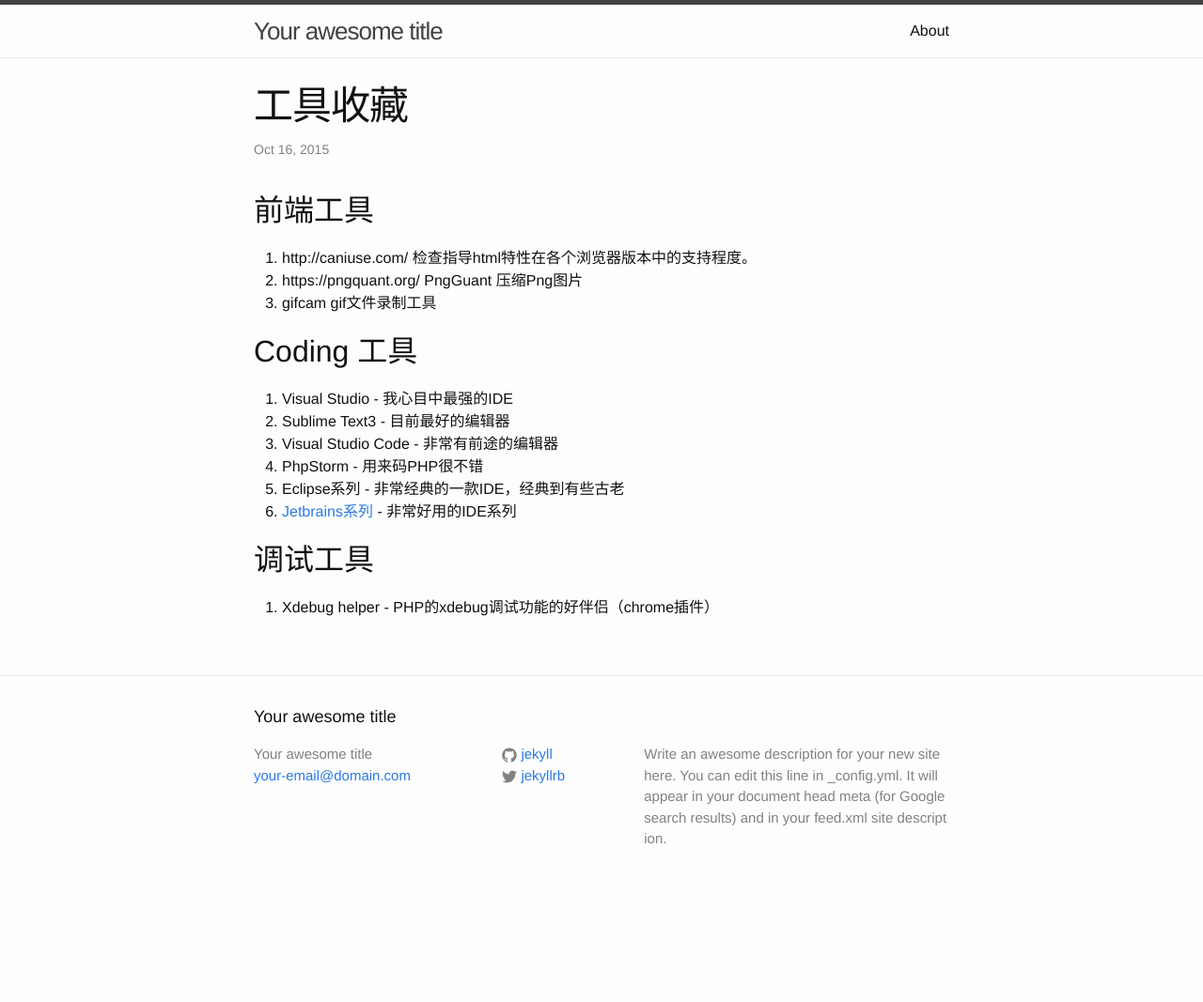
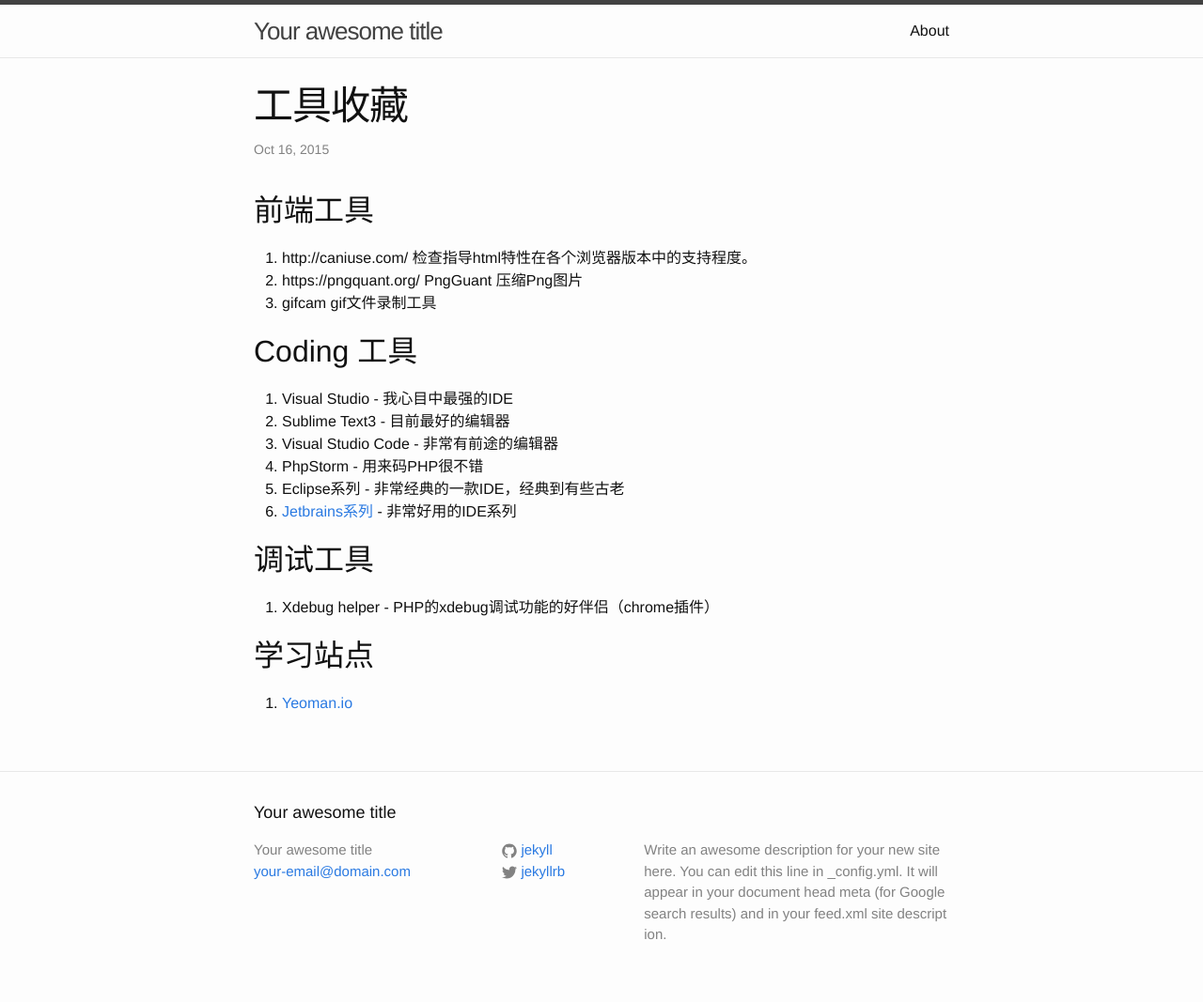
Before and after one commit to zjruan/zjruan.github.io, a Jekyll site: the page built from _posts/2015-10-23-工具收藏.md, in a window 1280 px wide. Shown: the whole page at 94% size. Built offline with Jekyll 4.4.1, drawn with Linux system fonts in a browser that asks for light colours; Markdown is read by kramdown in place of the engine named in the settings; comment, search, counter and statistics services are not loaded; before the commit the page ends 965 px from its top, so only the background shows below that.

Commit message:
添加工具

```diff
--- a/_posts/2015-10-23-工具收藏.md
+++ b/_posts/2015-10-23-工具收藏.md
@@ -25,3 +25,7 @@ permalink: tool-collecting
 ## 调试工具
 
 1. Xdebug helper - PHP的xdebug调试功能的好伴侣（chrome插件）
+
+## 学习站点
+
+1. [Yeoman.io](http://yeoman.io)
```
